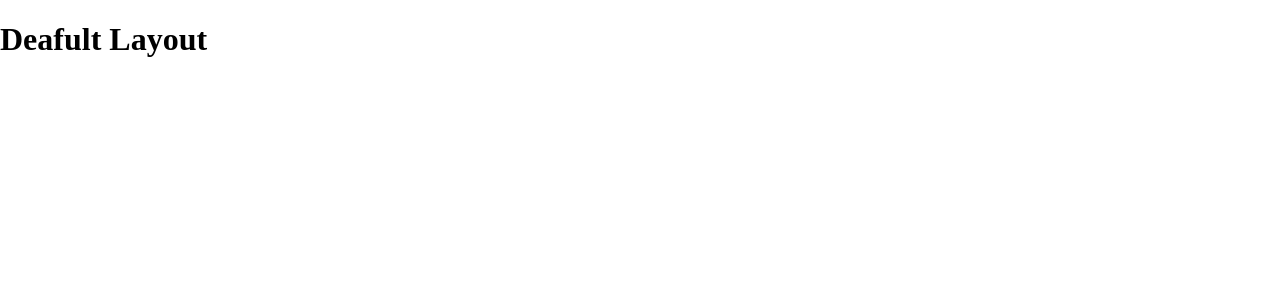
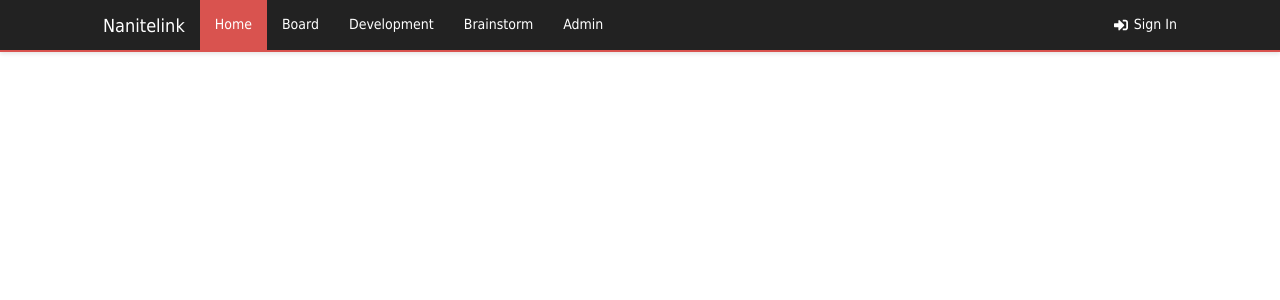
Before and after one commit to jokerham/Nanitlink-Aws, a React (Create React App) app: page / in a window 1280 px wide. Shown: the top 300 px of the page. Built offline with nearby package versions, Linux system fonts and the light colour scheme.

Commit message:
Created default layout and links to interchange between admin portal

```diff
--- a/src/layout/admin/Header.tsx
+++ b/src/layout/admin/Header.tsx
@@ -9,7 +9,7 @@ const Header = () => {
           Admin Portal
         </Typography>
         <Box sx={{ flexGrow: 1 }}>
-          <Link><Typography variant='h6'>http://www.nanitelink.com</Typography></Link>
+          <Link href="/"><Typography variant='h6'>http://www.nanitelink.com</Typography></Link>
         </Box>
         <HorizontalBox sx={{height: 32}}>
           <Link><Typography variant='h5'>jokerham@gmail.com</Typography></Link>
--- a/src/layout/admin/SideMenu.tsx
+++ b/src/layout/admin/SideMenu.tsx
@@ -29,7 +29,7 @@ const initialMenuData = [
     { id: 'member-group', name: 'Member Group', navigateTo: '/admin/member/group' },
     { id: 'member-point', name: 'Point', navigateTo: '/admin/point' }, ], },
   { id: 'content', name: 'Content', icon: <FaFileAlt />, children: [
-    { id: 'document', name: 'Document', navigateTo: '/admin/document/list' },
+    { id: 'post', name: 'Post', navigateTo: '/admin/post/list' },
     { id: 'comment', name: 'Comment', navigateTo: '/admin/comment/list' },
     { id: 'file', name: 'File', navigateTo: '/admin/file/list' },
     { id: 'poll', name: 'Poll', navigateTo: '/admin/poll/list' },
--- /dev/null
+++ b/src/layout/default/Header.tsx
@@ -0,0 +1,39 @@
+import { AppBar, Box, Button, Container, Toolbar, Typography, Link } from "@mui/material";
+import { useState } from "react";
+import { FaSignInAlt } from "react-icons/fa";
+import { NavLink } from "react-router-dom";
+
+const Header = () => {
+  const [signInOpen, setSignInOpen] = useState(false);
+  const menu = [
+    { label: "Home", to: "/" },
+    { label: "Board", to: "/board" },
+    { label: "Development", to: "/dev" },
+    { label: "Brainstorm", to: "/brainstorm" },
+    { label: "Admin", to: "/admin" },
+  ];
+
+  return (
+    <AppBar position="static">
+      <Container>
+        <Toolbar>
+          <Button component={Link} href="/">
+            <Typography variant="h3">Nanitelink</Typography>
+          </Button>
+          {menu.map((item, index) => (
+            <Button key={index} component={NavLink} to={item.to}>
+              <Typography variant="h4">{item.label}</Typography>
+            </Button>
+          ))}
+          <Box sx={{ ml: "auto" }}>
+            <Button onClick={()=> setSignInOpen(true)}>
+              <Typography variant="h4"> <FaSignInAlt/>Sign In</Typography>
+            </Button>
+          </Box>
+        </Toolbar>
+      </Container>
+    </AppBar>
+  );
+};
+
+export default Header;
--- a/src/layout/default/index.tsx
+++ b/src/layout/default/index.tsx
@@ -1,12 +1,36 @@
 import { ThemeProvider } from '@mui/material/styles';
 import theme from './theme';
+import { ToastContainer } from 'react-toastify';
+import { Container } from '@mui/material';
+import { ColumnBox, RowBox } from 'component/customMui';
+import Header from './Header';
+import { Outlet } from 'react-router';
 
 const Layout = () => {
   return (
     <ThemeProvider theme={theme}>
-      <div>
-        <h1>Deafult Layout</h1>
-      </div>
+      <ColumnBox sx={{minHeight: '100vh', gap: 2}}>
+        <Header />
+        <Container sx={{display: 'flex', flexDirection: 'column', minHeight: '100vh' }}>
+          <RowBox sx={{ flex: 1, display: 'flex', gap: 3 }}>
+            {/* <SideMenu /> */}
+            <ColumnBox sx={{ flex: 1 }}>
+              <Outlet />
+            </ColumnBox>
+          </RowBox>
+        </Container>
+        {/* <Footer /> */}
+      </ColumnBox>
+
+      <ToastContainer position="top-right"
+        autoClose={3000}
+        hideProgressBar={false}
+        newestOnTop={false}
+        closeOnClick
+        pauseOnFocusLoss={false}
+        draggable
+        pauseOnHover
+        theme="light"/>
     </ThemeProvider>
   );
 }
--- a/src/layout/default/theme.ts
+++ b/src/layout/default/theme.ts
@@ -1,77 +1,114 @@
-import { createTheme } from '@mui/material/styles';
+import { createTheme } from "@mui/material/styles";
 
-// Custom MUI theme
 const theme = createTheme({
   palette: {
-    mode: 'light',
     primary: {
-      main: '#007bff', // Blue accent color
+      main: "#222222", // Dark gray (Header, navbar, footer)
+      contrastText: "#ffffff",
+    },
+    secondary: {
+      main: "#D32F2F", // Dark red (for active states, menu highlights)
     },
     background: {
-      default: '#f8f9fa', // Light gray background
-      paper: '#ffffff', // White background for cards
+      default: "#F5F5F5", // Soft light gray (main background)
+      paper: "#FFFFFF", // White (content areas)
     },
     text: {
-      primary: '#343a40', // Dark gray text
-      secondary: '#6c757d', // Lighter gray for secondary text
+      primary: "#1B1E1E", // Dark gray (main text)
+      secondary: "#4F4F4F", // Medium gray (subtext)
     },
   },
   typography: {
-    fontFamily: 'Arial, sans-serif',
+    fontFamily: "'Noto Sans KR', Tahoma",
     h1: {
-      fontSize: '1.5rem',
+      fontSize: "2rem",
+      fontWeight: 700,
+    },
+    h2: {
+      fontSize: "1.75rem",
       fontWeight: 600,
     },
-    h2: {
-      fontSize: '1.3rem',
-      fontWeight: 500,
+    h3: {
+      fontSize: "1.125rem",
+      fontWeight: 400,
+    },
+    h4: {
+      fontSize: "0.875rem",
+      fontWeight: 400,
     },
     body1: {
-      fontSize: '1rem',
-      color: '#343a40',
-    },
-    button: {
-      textTransform: 'none', // Disable uppercase for buttons
+      fontSize: "1rem",
+      lineHeight: 1.5,
     },
   },
+  shape: {
+    borderRadius: 6,
+  },
   components: {
-    MuiCard: {
+    MuiCssBaseline: { // Ensures that even non-MUI elements follow the font
       styleOverrides: {
-        root: {
-          border: '1px solid #e0e0e0',
-          borderRadius: '8px',
-          boxShadow: 'none',
+        body: {
+          fontFamily: "'Noto Sans KR', Tahoma, sans-serif",
         },
       },
     },
     MuiButton: {
       styleOverrides: {
         root: {
-          borderRadius: '4px',
-          textTransform: 'none',
-          padding: '6px 12px',
-          fontWeight: 500,
+          textTransform: "none",
+          borderRadius: 6,
+          fontWeight: 600,
+          padding: "8px 15px",
+          transition: "all 0.3s",
+          "&:hover": {
+            opacity: 0.9,
+          },
+        },
+      },
+    },
+    MuiPaper: {
+      styleOverrides: {
+        root: {
+          borderRadius: 6,
+          boxShadow: "0px 2px 4px rgba(0, 0, 0, 0.1)",
         },
       },
     },
     MuiAppBar: {
       styleOverrides: {
         root: {
-          backgroundColor: '#ffffff',
-          borderBottom: '1px solid #e0e0e0',
+          backgroundColor: "#222222",
+          borderRadius: 0,
+          borderBottom: "2px solid #D9534F",
         },
       },
     },
-    MuiPaper: {
+    MuiToolbar: {
       styleOverrides: {
         root: {
-          padding: '16px',
-          border: '1px solid #e0e0e0',
-          borderRadius: '8px',
-          boxShadow: 'none',
-        },
+          "@media (min-width:600px)": {
+            minHeight: 50,
+          },
+          "& .MuiButton-root": {
+            color: "inherit", // Inherit color from AppBar
+            textTransform: "none",
+            textDecoration: "none", // Remove underline
+            borderRadius: 0, // Ensure consistency
+            height: 50,
+            display: "flex", // Ensure text is vertically aligned
+            alignItems: "center",
+            "& .MuiTypography-root": {
+              display: 'flex',
+              alignItems: 'center',
+              gap: '6px'
+            },
+          },
+          "& .MuiButton-root.active": {
+            backgroundColor: "#D9534F",
+          },
+        }
       },
-    },
+    }
   },
 });
 
--- a/src/layouts_and_modules.json
+++ b/src/layouts_and_modules.json
@@ -4,6 +4,18 @@
     "default"
   ],
   "modules": [
+    {
+      "name": "article",
+      "hasAdmin": false
+    },
+    {
+      "name": "board",
+      "hasAdmin": false
+    },
+    {
+      "name": "link",
+      "hasAdmin": false
+    },
     {
       "name": "member",
       "hasAdmin": true
@@ -13,6 +25,10 @@
       "hasAdmin": true
     },
     {
+      "name": "post",
+      "hasAdmin": true
+    },
+    {
       "name": "setting",
       "hasAdmin": true
     }
--- /dev/null
+++ b/src/module/post/admin/index.tsx
@@ -0,0 +1,12 @@
+import { useParams } from 'react-router-dom';
+import PageNotFound from 'PageNotFound';
+
+const IndexComponent = () => {
+  const { action } = useParams<{ action: string }>();
+  switch (action) {
+    default:
+      return <PageNotFound />;
+  }
+};
+
+export default IndexComponent;
```
Also changed, not shown: 1 other file (tests, documents, lock files or other folders).
